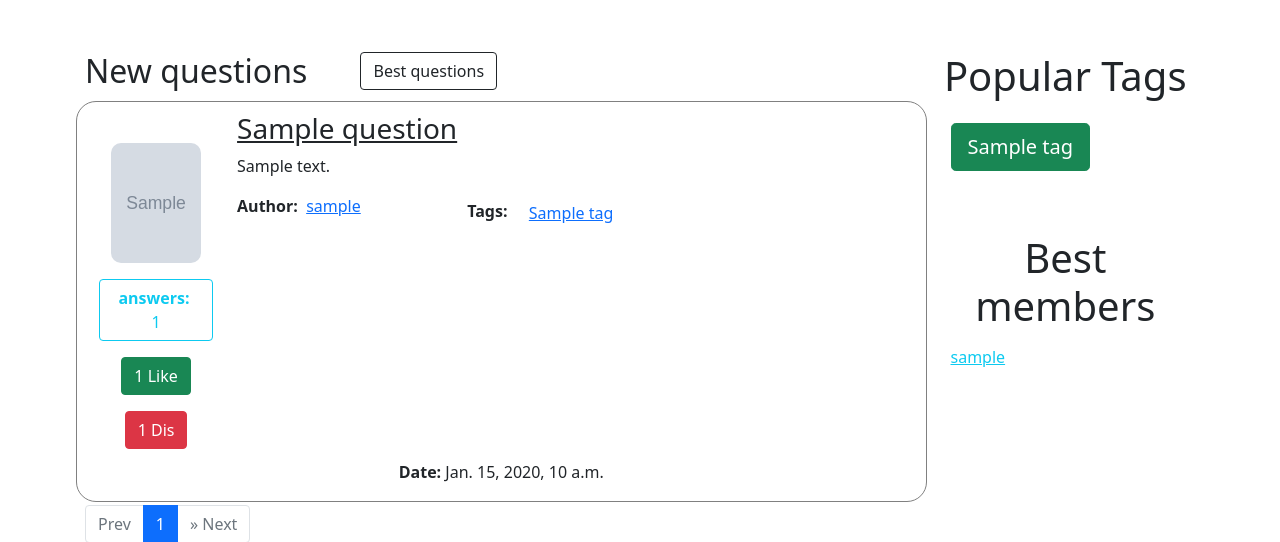
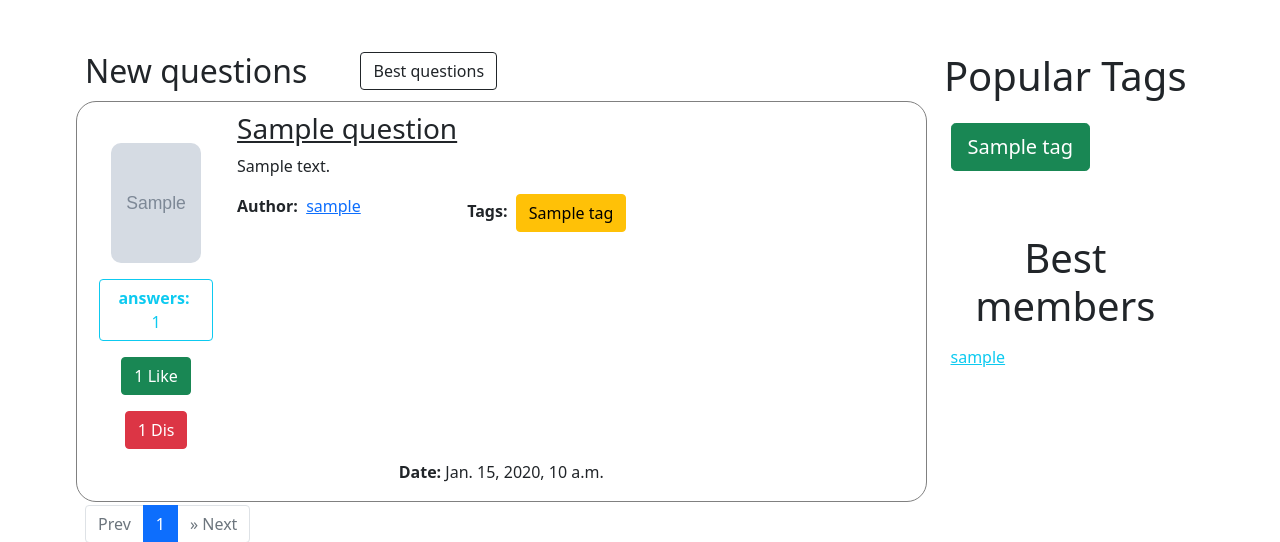
Before and after one commit to Andeo1812/Askme, a Django app: page / in a window 1280 px wide. Shown: the part 56-598 px from the top of the page. Run offline with Django 4.2, Linux system fonts and the light colour scheme; tables that the repository leaves empty hold one stand-in row (values such as "Sample post"); grey boxes marked "Sample" are stand-in pictures; some libraries are stand-ins or nearby versions.

Commit message:
ref htmp css

```diff
--- a/templates/include/tags.html
+++ b/templates/include/tags.html
@@ -1,3 +1,3 @@
 {% load static %}
 
-<a href="{% url "tag" tag=tag.name %}" class="btn btn-link">{{ tag.name }}</a>
+<a href="{% url "tag" tag=tag.name %}" class="btn btn-warning">{{ tag.name }}</a>
```
